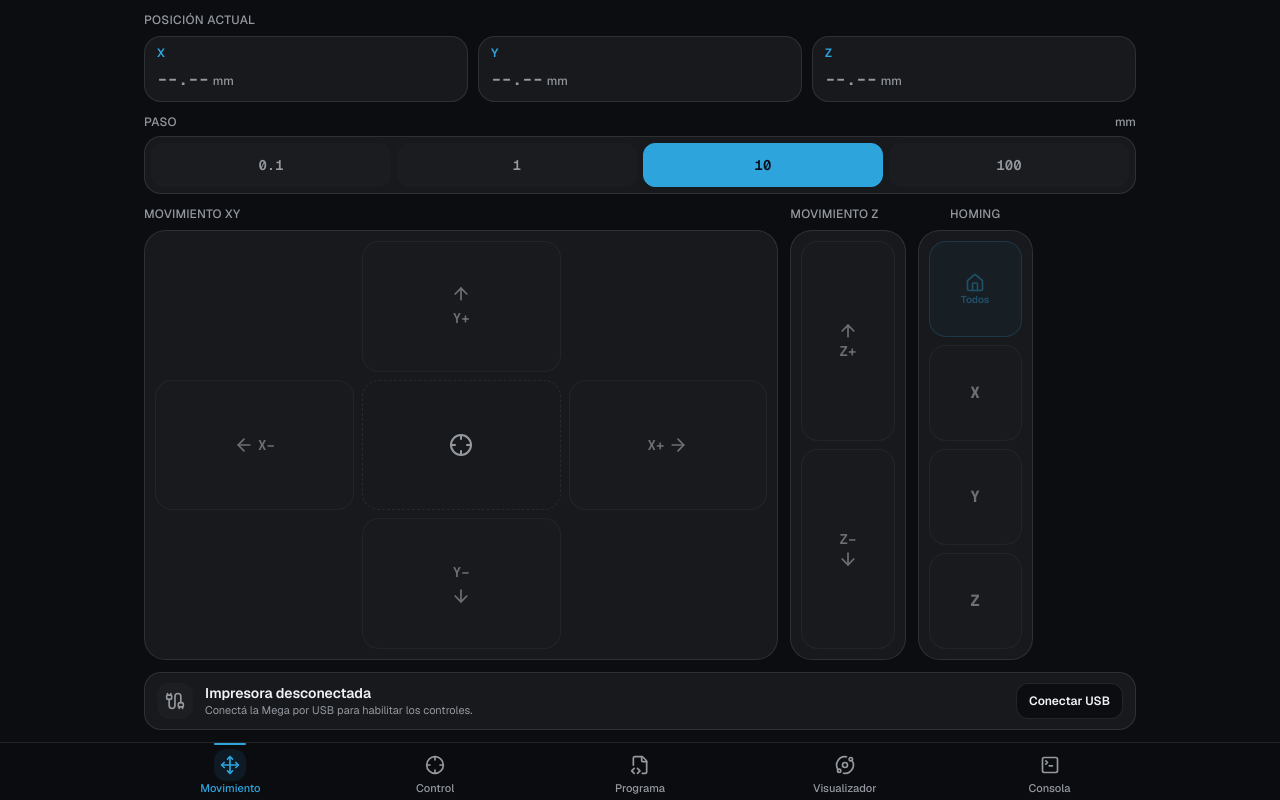
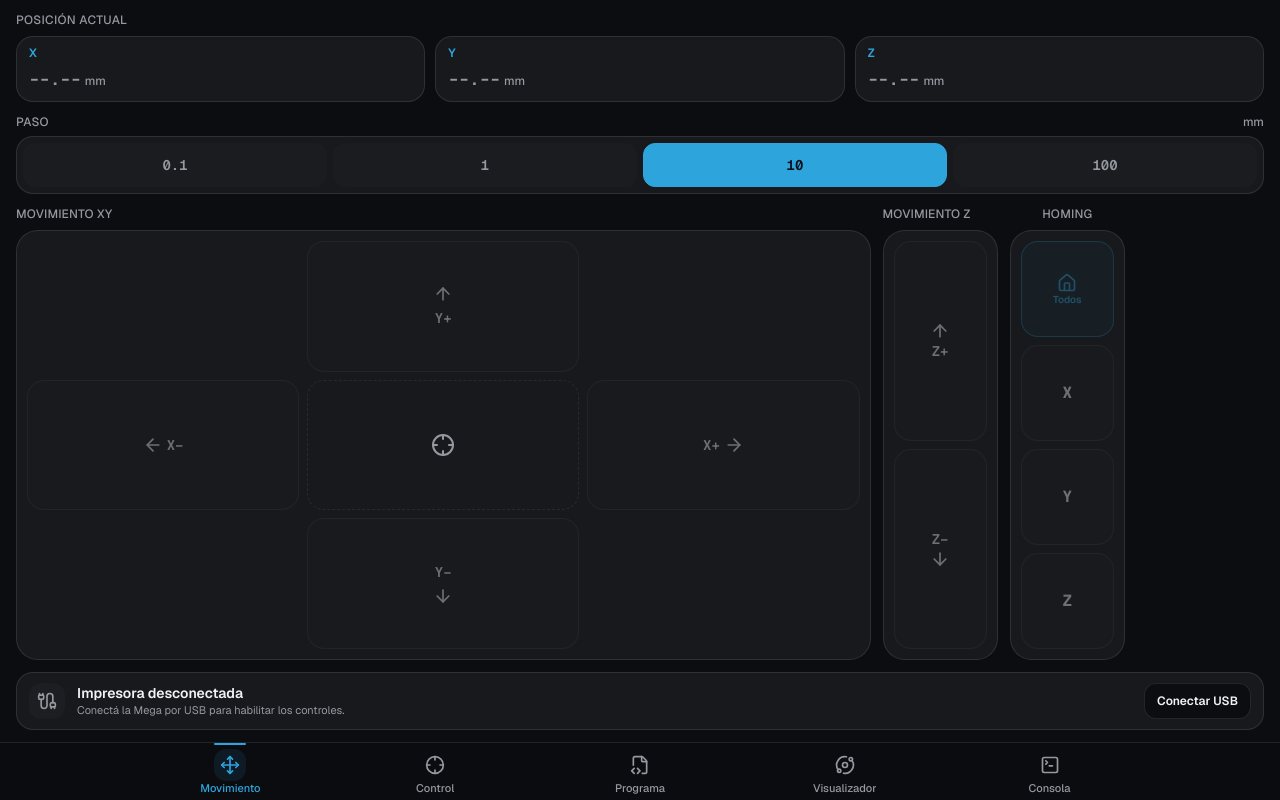
Before and after one commit to BaltazarPatane/Controlador-Impresora-WEB, a Next.js app: page / in a window 1280 px wide. Built offline with nearby package versions, Linux system fonts and the light colour scheme.

Commit message:
style: ocupar todo el ancho disponible en Movimiento

```diff
--- a/components/printer-app.tsx
+++ b/components/printer-app.tsx
@@ -23,7 +23,9 @@ function AppShell() {
   return (
     <div className="flex h-[100dvh] flex-col bg-background">
       <main className="min-h-0 flex-1 overflow-hidden">
-        <div className="mx-auto flex h-full w-full max-w-5xl flex-col px-4 py-3">
+        <div className={tab === 'movimiento'
+          ? 'mx-auto flex h-full w-full max-w-none flex-col px-4 py-3'
+          : 'mx-auto flex h-full w-full max-w-5xl flex-col px-4 py-3'}>
           {tab === 'movimiento' && <MovimientoScreen />}
           {/* Mount once: switching views never discards unsaved edits or the selected SD file. */}
           <div className={workspaceVisible ? 'flex h-full min-h-0 flex-col' : 'hidden'}>
```
